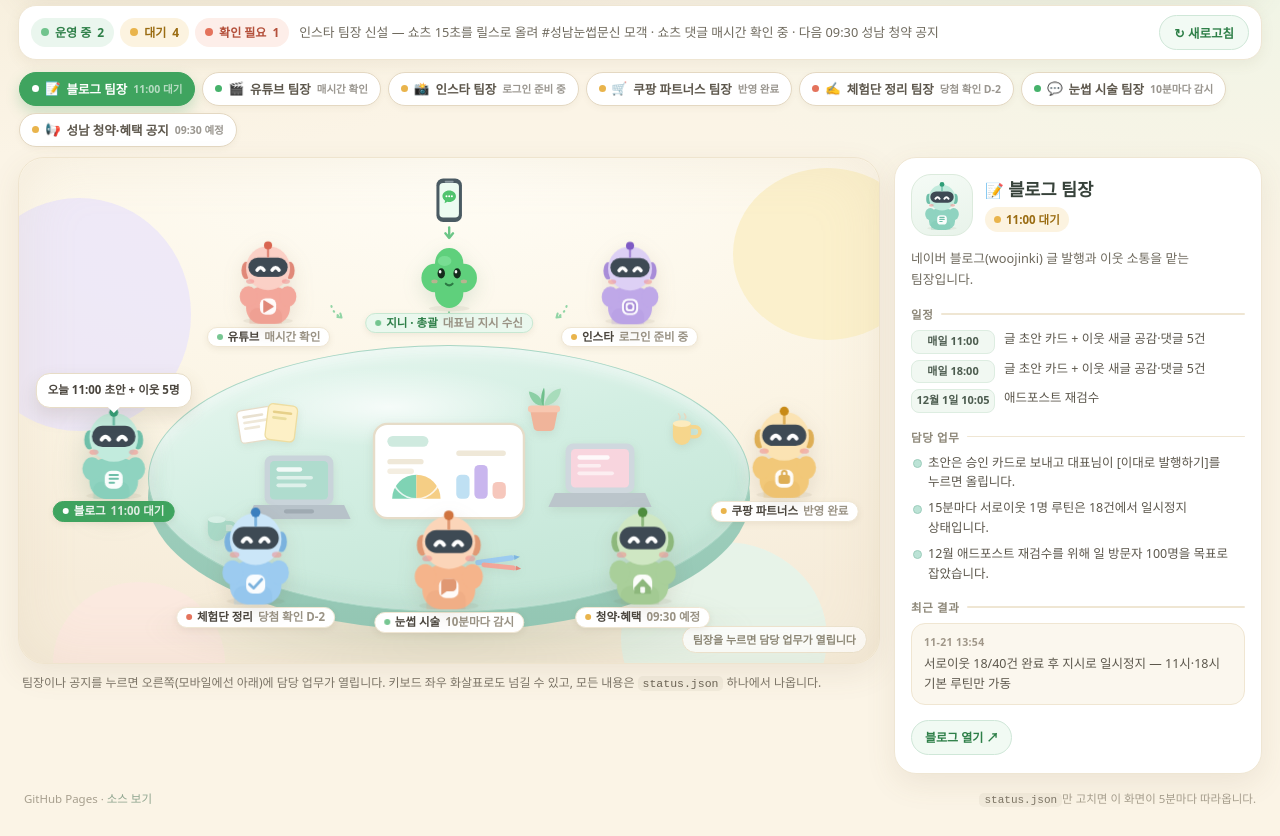
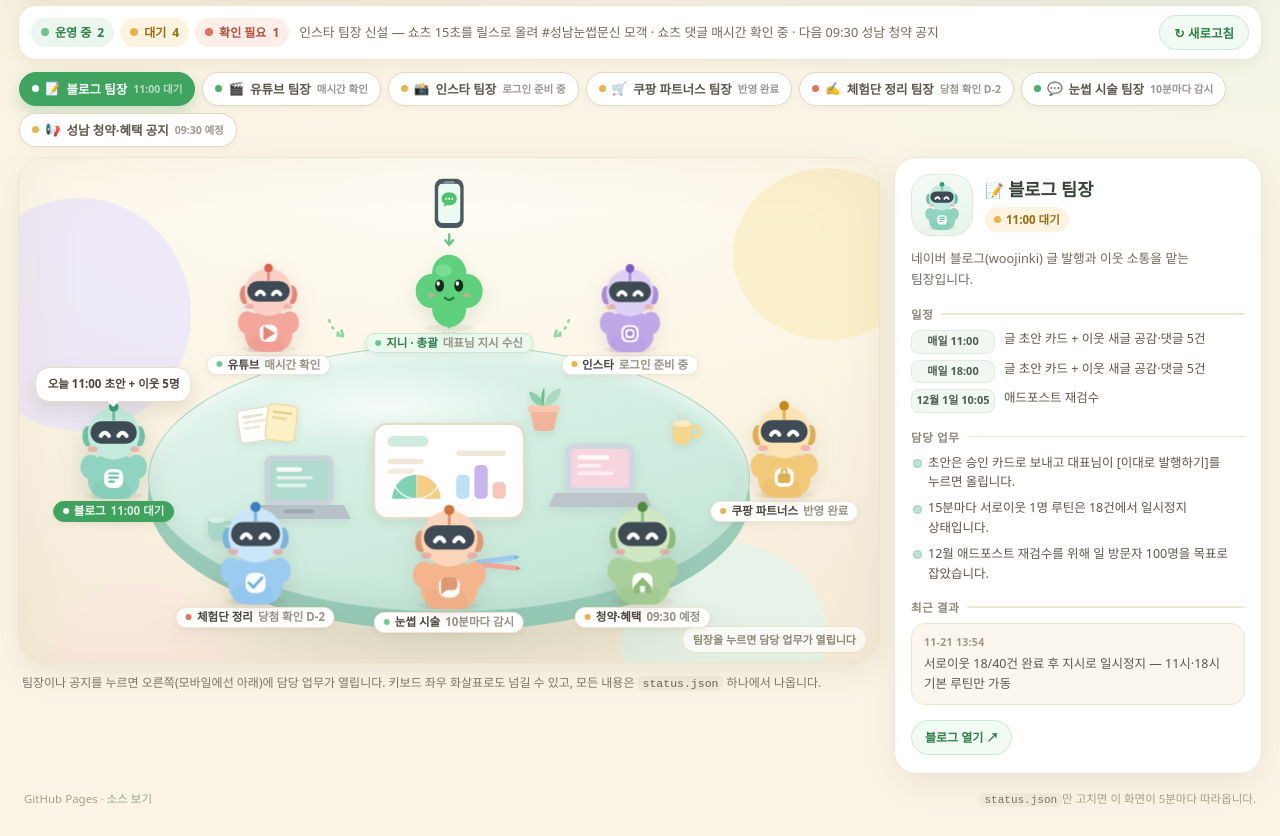
Before and after one commit to woojinki74-oss/woojinki74-oss.github.io, a plain HTML site: page index.html in a window 1280 px wide. Shown: the part 107-943 px from the top of the page. Drawn offline with Linux system fonts and the light colour scheme; a web font is replaced by a local one.

Commit message:
캐릭터·지니 크기와 좌석 간격 조정

```diff
--- a/index.html
+++ b/index.html
@@ -150,12 +150,12 @@ a{color:var(--green-d)}
 .zini-wrap{position:absolute;left:50%;top:0;transform:translateX(-50%);z-index:6;
   display:flex;flex-direction:column;align-items:center;gap:2px;pointer-events:none;
   padding-top:2.2%}
-.phone{width:clamp(22px,2.6vw,30px)}
+.phone{width:clamp(24px,2.9vw,34px)}
 .phone svg{display:block;width:100%;height:auto}
 .zarrow{width:clamp(10px,1.2vw,14px);opacity:.9;margin:1px 0 0}
 .zarrow svg{display:block;width:100%;height:auto}
 .zini{display:flex;flex-direction:column;align-items:center;gap:1px;margin:0}
-.zini img{width:clamp(42px,5.6vw,68px);height:auto;display:block;
+.zini img{width:clamp(46px,6.4vw,84px);height:auto;display:block;
   filter:drop-shadow(0 6px 10px rgba(70,130,85,.16))}
 .zini .tag{--tagbg:#EAF8EE;--tagbd:#C7E8D2;--tagink:#2E7F48}
 .tag{
@@ -174,7 +174,7 @@ a{color:var(--green-d)}
 
 /* 지시 화살표 */
 .arrows{position:absolute;inset:0;z-index:2;pointer-events:none}
-.arrows .arw{position:absolute;width:clamp(11px,1.35vw,16px);transform:translate(-50%,0);opacity:.85}
+.arrows .arw{position:absolute;width:clamp(14px,1.7vw,22px);transform:translate(-50%,0);opacity:.85}
 .arrows .arw svg{display:block;width:100%;height:auto}
 
 /* 테이블 */
@@ -228,13 +228,13 @@ a{color:var(--green-d)}
 .char.sel img{transform:translateY(-2px) scale(1.03);animation-play-state:paused}
 
 /* 좌석 (데스크톱) */
-.char.seat-1{--x:29%;--feet:37.5%;--w:8.6%;--z:3}
-.char.seat-2{--x:71%;--feet:37.5%;--w:8.6%;--z:3}
-.char.seat-3{--x:11%;--feet:72%;--w:9.6%;--z:3}
-.char.seat-4{--x:89%;--feet:72%;--w:9.6%;--z:3}
-.char.seat-5{--x:27.5%;--feet:93%;--w:10.2%;--z:4}
-.char.seat-6{--x:50%;--feet:94%;--w:10.4%;--z:5}
-.char.seat-7{--x:72.5%;--feet:93%;--w:10.2%;--z:4}
+.char.seat-1{--x:29%;--feet:43%;--w:9.2%;--z:3}
+.char.seat-2{--x:71%;--feet:43%;--w:9.2%;--z:3}
+.char.seat-3{--x:11%;--feet:72%;--w:10.2%;--z:3}
+.char.seat-4{--x:89%;--feet:72%;--w:10.2%;--z:3}
+.char.seat-5{--x:27.5%;--feet:93%;--w:10.8%;--z:4}
+.char.seat-6{--x:50%;--feet:94%;--w:11%;--z:5}
+.char.seat-7{--x:72.5%;--feet:93%;--w:10.8%;--z:4}
 .char.sel .tag{background:var(--green);border-color:var(--green);color:#fff}
 .char.sel .tag b{color:#fff}
 .char.sel .tag em{color:rgba(255,255,255,.86)}
@@ -460,13 +460,13 @@ a{color:var(--green-d)}
         </div>
 
         <div class="arrows" aria-hidden="true">
-          <span class="arw" style="left:37%;top:28.5%">
+          <span class="arw" style="left:37%;top:31%">
             <svg viewBox="0 0 20 22"><path d="M3 5c2 7 6 11 12 14" fill="none" stroke="#7FCF9A" stroke-width="2.6" stroke-linecap="round" stroke-dasharray="1 6"/><path d="M10.5 18.8 15.6 19.4 14.2 14.4" fill="none" stroke="#7FCF9A" stroke-width="2.6" stroke-linecap="round" stroke-linejoin="round"/></svg>
           </span>
-          <span class="arw" style="left:50%;top:30%">
+          <span class="arw" style="left:50%;top:32.5%">
             <svg viewBox="0 0 20 22"><path d="M10 4v9" stroke="#7FCF9A" stroke-width="2.6" stroke-linecap="round" stroke-dasharray="1 6"/><path d="M5.4 10.5 10 16.4l4.6-5.9" fill="none" stroke="#7FCF9A" stroke-width="2.6" stroke-linecap="round" stroke-linejoin="round"/></svg>
           </span>
-          <span class="arw" style="left:63%;top:28.5%">
+          <span class="arw" style="left:63%;top:31%">
             <svg viewBox="0 0 20 22"><path d="M17 5c-2 7-6 11-12 14" fill="none" stroke="#7FCF9A" stroke-width="2.6" stroke-linecap="round" stroke-dasharray="1 6"/><path d="M9.5 18.8 4.4 19.4 5.8 14.4" fill="none" stroke="#7FCF9A" stroke-width="2.6" stroke-linecap="round" stroke-linejoin="round"/></svg>
           </span>
         </div>
```
